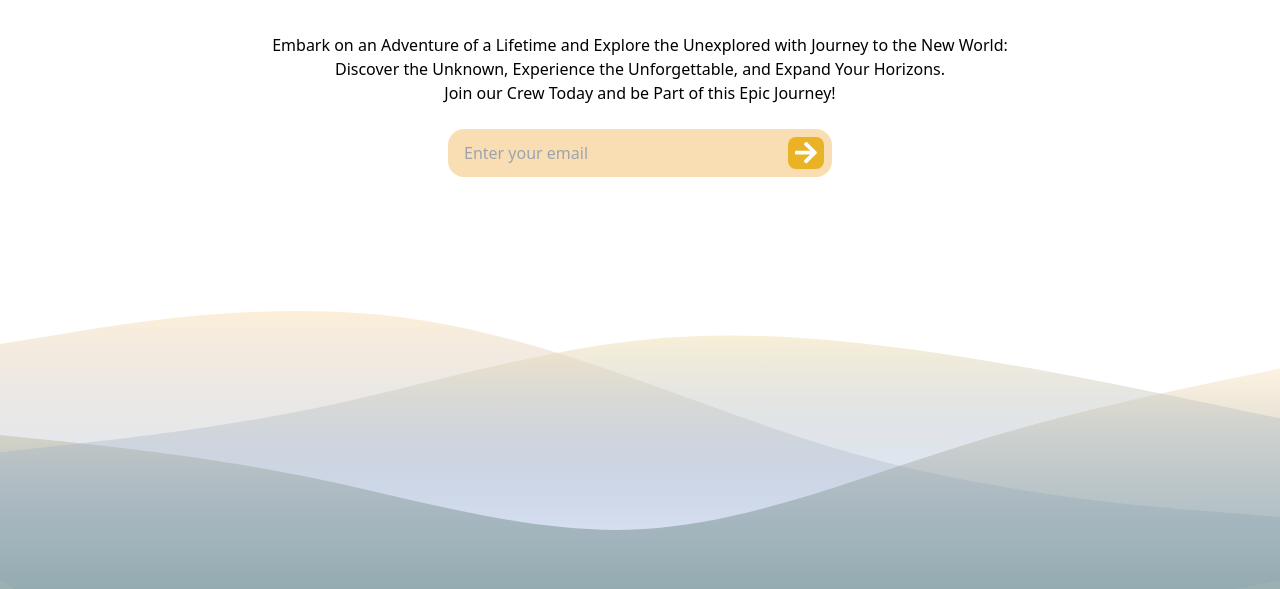
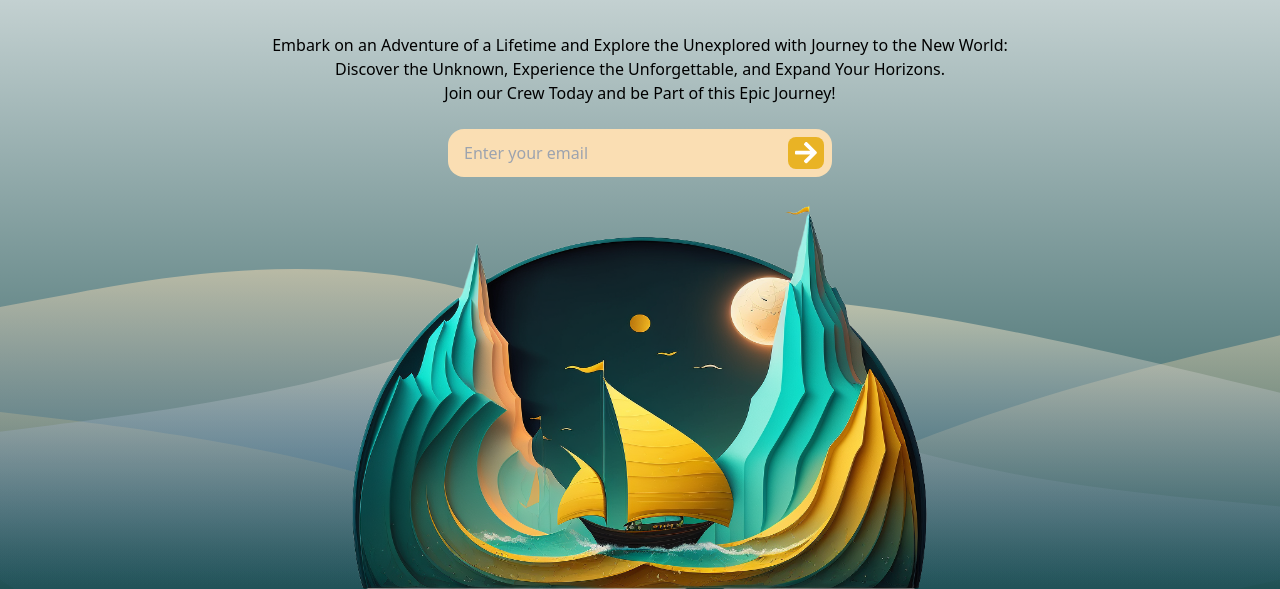
Before and after one commit to vargasmesh/new-world-journey, a website built with Vite: page index.html in a window 1280 px wide. Shown: the part 211-800 px from the top of the page. Built offline with nearby package versions, Linux system fonts and the light colour scheme.

Commit message:
Feat: Add Waves and Hero

```diff
--- a/index.html
+++ b/index.html
@@ -8,7 +8,7 @@
   </head>
   <body>
     <script type="module" src="./src/main.ts"></script>
-    <div class="flex flex-col min-h-screen">
+    <div class="flex flex-col min-h-screen bg-gradient-to-t from-[#1C4F50]">
       <header></header>
       <main class="container mx-auto flex-grow px-4">
         <div class="flex flex-col items-center pt-16">
@@ -63,88 +63,14 @@
           </div>
         </div>
       </main>
-      <div class="">
-        <svg
-          viewBox="0 0 1512 328"
-          preserveAspectRatio="none"
-          xmlns="http://www.w3.org/2000/svg"
-          class="xl:max-h-96 w-full"
-        >
-          <path
-            fill-rule="evenodd"
-            clip-rule="evenodd"
-            d="M0 38.9329L84.4198 25.2995C167.58 11.6669 336.42 -15.5999 504 11.6669C671.582 38.9328 840.418 120.731 1008 168.447C1175.58 216.163 1344.42 229.795 1427.58 236.612L1512 243.429V402.481H1427.58C1344.42 402.481 1175.58 402.481 1008 402.481C840.418 402.481 671.582 402.481 504 402.481C336.42 402.481 167.58 402.481 84.4198 402.481H0V38.9329Z"
-            fill="url(#paint0_linear_16_64)"
-            fill-opacity="0.5"
+      <div class="relative">
+        <div class="absolute inset-0 flex justify-center items-center">
+          <img
+            src="/hero.png"
+            class="absolute z-50 bottom-0 w-1/2 max-h-96 max-w-xl min-h-[16rem] min-w-[24rem]"
           />
-          <path
-            fill-rule="evenodd"
-            clip-rule="evenodd"
-            d="M1512 318.255L1449 330.371C1386 342.487 1260 366.719 1134 403.067C1008 439.415 881.998 487.879 756 512.11C630.002 536.344 504 536.344 378 499.995C252 463.647 126 390.951 63.0002 354.603L0 318.255V281.906H63.0002C126 281.906 252 281.906 378 281.906C504 281.906 630.002 281.906 756 281.906C881.998 281.906 1008 281.906 1134 281.906C1260 281.906 1386 281.906 1449 281.906H1512V318.255Z"
-            fill="url(#paint1_linear_16_64)"
-            fill-opacity="0.4"
-          />
-          <path
-            fill-rule="evenodd"
-            clip-rule="evenodd"
-            d="M0 146.533L63.0002 153.084C126 159.634 252 172.735 378 198.936C504 225.137 630.002 264.439 756 257.888C881.998 251.338 1008 198.936 1134 159.634C1260 120.332 1386 94.1305 1449 81.0303L1512 67.9293V343.043H1449C1386 343.043 1260 343.043 1134 343.043C1008 343.043 881.998 343.043 756 343.043C630.002 343.043 504 343.043 378 343.043C252 343.043 126 343.043 63.0002 343.043H0V146.533Z"
-            fill="url(#paint2_linear_16_64)"
-            fill-opacity="0.4"
-          />
-          <path
-            fill-rule="evenodd"
-            clip-rule="evenodd"
-            d="M0 166.738L63.0002 159.848C126 152.958 252 139.866 378 113.684C504 86.8127 630.002 47.5386 756 34.4469C881.998 20.6666 1008 34.4469 1134 53.7397C1260 73.7211 1386 100.593 1449 113.684L1512 126.776V325.211H1449C1386 325.211 1260 325.211 1134 325.211C1008 325.211 881.998 325.211 756 325.211C630.002 325.211 504 325.211 378 325.211C252 325.211 126 325.211 63.0002 325.211H0V166.738Z"
-            fill="url(#paint3_linear_16_64)"
-            fill-opacity="0.6"
-          />
-          <defs>
-            <linearGradient
-              id="paint0_linear_16_64"
-              x1="756"
-              y1="2.83006e-05"
-              x2="756"
-              y2="402.481"
-              gradientUnits="userSpaceOnUse"
-            >
-              <stop stop-color="#FADEB3" />
-              <stop offset="1" stop-color="#366ED1" stop-opacity="0" />
-            </linearGradient>
-            <linearGradient
-              id="paint1_linear_16_64"
-              x1="756"
-              y1="528.999"
-              x2="756"
-              y2="281.906"
-              gradientUnits="userSpaceOnUse"
-            >
-              <stop stop-color="#FADEB3" />
-              <stop offset="1" stop-color="#366ED1" stop-opacity="0" />
-            </linearGradient>
-            <linearGradient
-              id="paint2_linear_16_64"
-              x1="756"
-              y1="67.9293"
-              x2="756"
-              y2="343.043"
-              gradientUnits="userSpaceOnUse"
-            >
-              <stop stop-color="#FADEB3" />
-              <stop offset="1" stop-color="#0D4341" />
-            </linearGradient>
-            <linearGradient
-              id="paint3_linear_16_64"
-              x1="756"
-              y1="28.8699"
-              x2="756"
-              y2="325.211"
-              gradientUnits="userSpaceOnUse"
-            >
-              <stop stop-color="#F4E4BB" />
-              <stop offset="1" stop-color="#366ED1" stop-opacity="0" />
-            </linearGradient>
-          </defs>
-        </svg>
+        </div>
+        <img src="/waves.svg" class="w-full -z-10 xl:h-80 transition-all" />
       </div>
     </div>
   </body>
```
Also changed, not shown: public/waves.svg (added).
